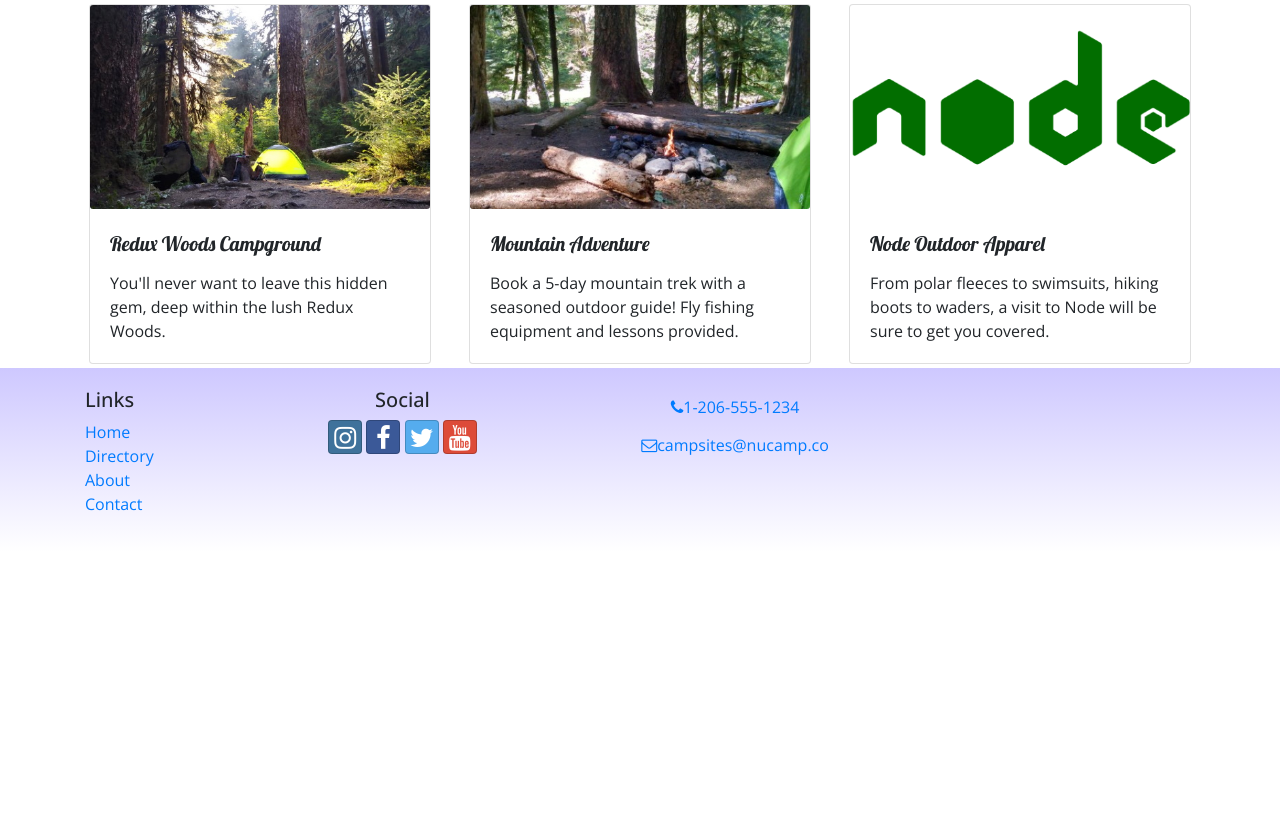
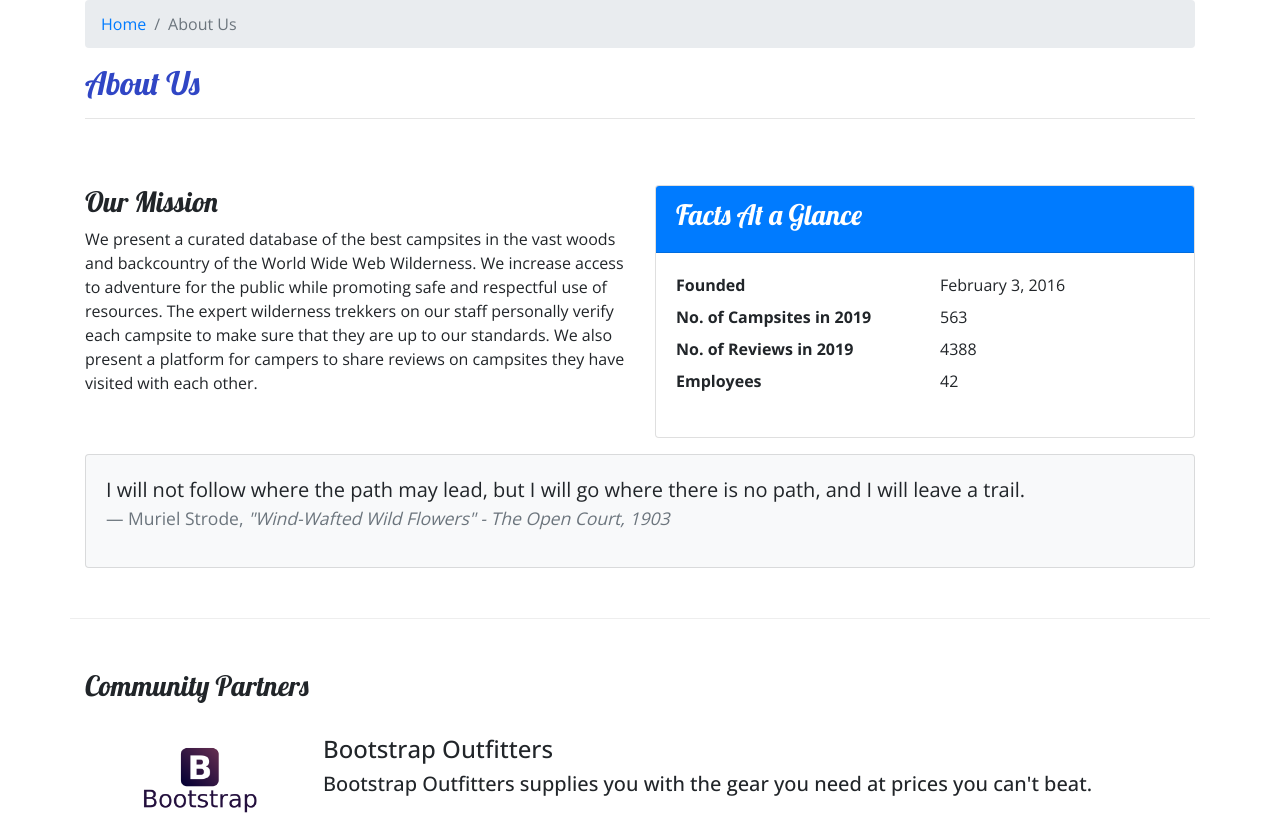
Before and after one commit to andymcadams-dev/nucampsite-react, a React (Create React App) app: page /aboutus in a window 1280 px wide. Before the commit this address led to /home. Shown: the part 220-1035 px from the top of the page. Before the commit the page ends 800 px from the top, so only its background shows below. Built offline with nearby package versions, Linux system fonts and the light colour scheme.

Commit message:
About Components

```diff
--- /dev/null
+++ b/src/components/AboutComponent.js
@@ -0,0 +1,93 @@
+import React from 'react';
+import { Breadcrumb, BreadcrumbItem, Card, CardBody, CardHeader, Media } from 'reactstrap';
+import { Link } from 'react-router-dom';
+
+
+function About(props) {
+
+    const partners = props.partners.map(partner => {
+        return (
+            <h5><Media tag="li" key={partner.id}>
+                <RenderPartner partner = {partner} />
+                </Media></h5>
+        );
+    });
+
+    return (
+        <div className="container">
+            <div className="row">
+                <div className="col">
+                    <Breadcrumb>
+                        <BreadcrumbItem><Link to="/home">Home</Link></BreadcrumbItem>
+                        <BreadcrumbItem active>About Us</BreadcrumbItem>
+                    </Breadcrumb>
+                    <h2>About Us</h2>
+                    <hr />
+                </div>
+            </div>
+            <div className="row row-content">
+                <div className="col-sm-6">
+                    <h3>Our Mission</h3>
+                    <p>We present a curated database of the best campsites in the vast woods and backcountry of the World Wide Web Wilderness. We increase access to adventure for the public while promoting safe and respectful use of resources. The expert wilderness trekkers on our staff personally verify each campsite to make sure that they are up to our standards. We also present a platform for campers to share reviews on campsites they have visited with each other.</p>
+                </div>
+                <div className="col-sm-6">
+                    <Card>
+                        <CardHeader className="bg-primary text-white"><h3>Facts At a Glance</h3></CardHeader>
+                        <CardBody>
+                            <dl className="row">
+                                <dt className="col-6">Founded</dt>
+                                <dd className="col-6">February 3, 2016</dd>
+                                <dt className="col-6">No. of Campsites in 2019</dt>
+                                <dd className="col-6">563</dd>
+                                <dt className="col-6">No. of Reviews in 2019</dt>
+                                <dd className="col-6">4388</dd>
+                                <dt className="col-6">Employees</dt>
+                                <dd className="col-6">42</dd>
+                            </dl>
+                        </CardBody>
+                    </Card>
+                </div>
+                <div className="col">
+                    <Card className="bg-light mt-3">
+                        <CardBody>
+                            <blockquote className="blockquote">
+                                <p className="mb-0">I will not follow where the path may lead, but I will go where there is no path, and I will leave a trail.</p>
+                                <footer className="blockquote-footer">Muriel Strode,{' '}
+                                    <cite title="Source Title">"Wind-Wafted Wild Flowers" -
+                                    The Open Court, 1903</cite>
+                                </footer>
+                            </blockquote>
+                        </CardBody>
+                    </Card>
+                </div>
+            </div>
+            <div className="row row-content">
+                <div className="col-12">
+                    <h3>Community Partners</h3>
+                </div>
+                <div className="col mt-4">
+                    <Media list>
+                        {partners}
+                    </Media>
+                </div>
+            </div>
+        </div>
+    );
+}
+
+function RenderPartner ({partner}) {
+    if(partner) {
+        return (
+            <React.Fragment>
+                <Media object src={partner.image} alt={partner.name} width="150" />
+                <Media body className="ml-5 mb-4">
+                    <Media heading>{partner.name}</Media>
+                    {partner.description}
+                </Media>
+            </React.Fragment>
+        )
+    }
+    return <div/>
+}
+
+export default About;
--- a/src/components/MainComponent.js
+++ b/src/components/MainComponent.js
@@ -5,6 +5,7 @@
 import Footer from './FooterComponent';
 import Home from './HomeComponent';
 import Contact from './ContactComponent';
+import About from './AboutComponent';
 import { Switch, Route, Redirect } from 'react-router-dom';
 import { CAMPSITES } from '../shared/campsites';
 import { COMMENTS } from '../shared/comments';
@@ -55,6 +56,7 @@
                 <Route exact path='/directory' render={() => <Directory
                  campsites={this.state.campsites} />} />
                  <Route path='/directory/:campsiteId' component={CampsiteWithId} />
+                 <Route exact path='/aboutus' render={() => <About partners={PARTNERS}/> }/>
                 <Route exact path='/contactus' component={Contact} />
                 <Redirect to='/home' />
               </Switch>
```
